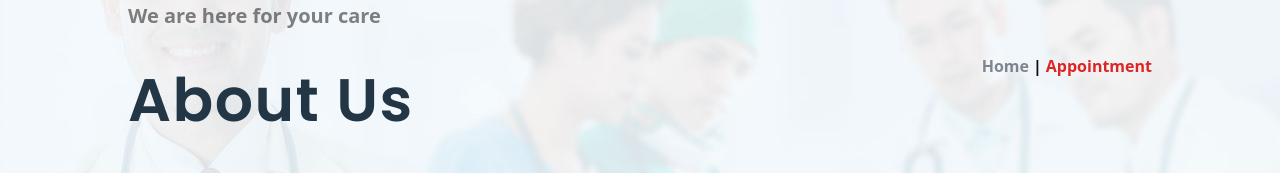
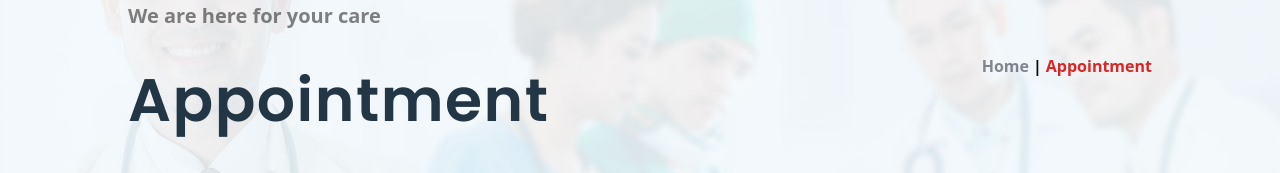
Before and after one commit to shirina-t/medi-dove, a React (Vite) app: page /appointment in a window 1280 px wide. Shown: the part 306-479 px from the top of the page. Built offline with nearby package versions, Linux system fonts and the light colour scheme.

Commit message:
appointmentshowcase

```diff
--- a/src/pages/Appointment.jsx
+++ b/src/pages/Appointment.jsx
@@ -28,7 +28,8 @@ const Appointment = () => {
             <h3 className="font-bold text-xl opacity-50">
               We are here for your care
             </h3>
-            <Abouth1>About Us</Abouth1>
+            <Abouth1>Appointment
+            </Abouth1>
           </div>
           <div className="flex gap-1 font-semibold">
             <Link to={"/"} className="opacity-50 text-gray-900 no-underline">
```
